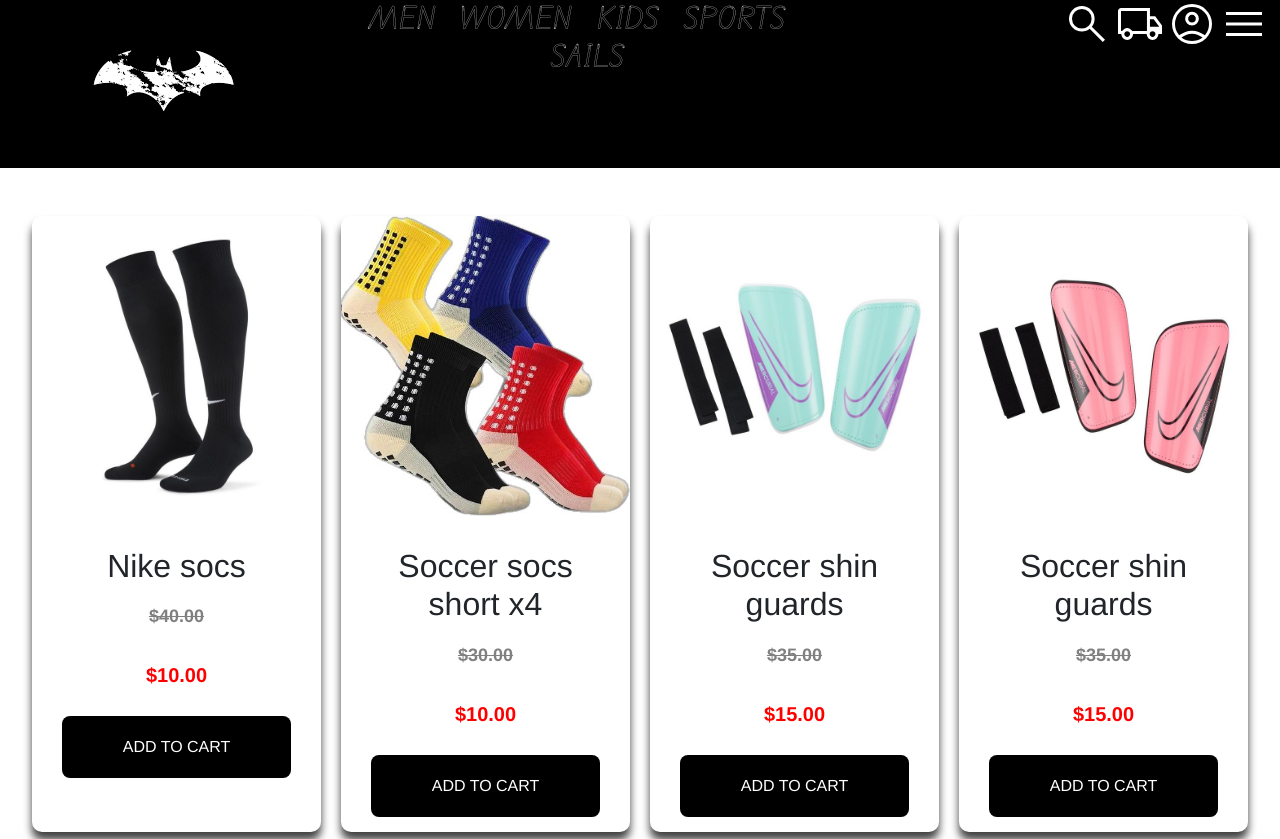
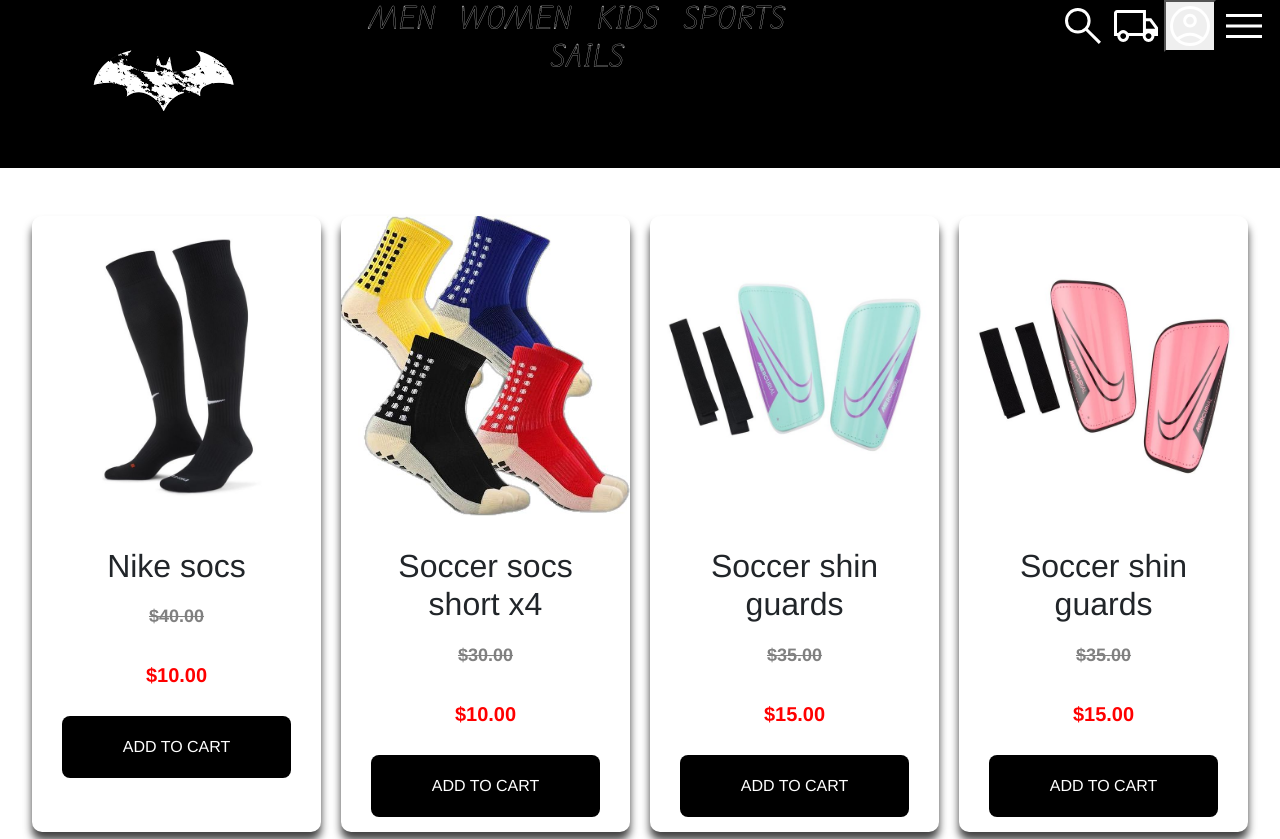
Before and after one commit to JIREH2408/trabajo-final-HTML, a plain HTML site: page sails.html in a window 1280 px wide. Shown: the top 839 px of the page. Drawn offline with Linux system fonts and the light colour scheme.

Commit message:
Update sails.html

```diff
--- a/sails.html
+++ b/sails.html
@@ -24,7 +24,9 @@
                 <div class="svg col-4">
                     <a href="#"><svg xmlns="http://www.w3.org/2000/svg" height="48px" viewBox="0 -960 960 960" width="48px" fill="#FFFFFF"><path d="M796-121 533-384q-30 26-69.96 40.5Q423.08-329 378-329q-108.16 0-183.08-75Q120-479 120-585t75-181q75-75 181.5-75t181 75Q632-691 632-584.85 632-542 618-502q-14 40-42 75l264 262-44 44ZM377-389q81.25 0 138.13-57.5Q572-504 572-585t-56.87-138.5Q458.25-781 377-781q-82.08 0-139.54 57.5Q180-666 180-585t57.46 138.5Q294.92-389 377-389Z"/></svg></a>
                     <a href="#"><svg xmlns="http://www.w3.org/2000/svg" height="48px" viewBox="0 -960 960 960" width="48px" fill="#FFFFFF"><path d="M224.12-161q-49.12 0-83.62-34.42Q106-229.83 106-279H40v-461q0-24 18-42t42-18h579v167h105l136 181v173h-71q0 49.17-34.38 83.58Q780.24-161 731.12-161t-83.62-34.42Q613-229.83 613-279H342q0 49-34.38 83.5t-83.5 34.5Zm-.12-60q24 0 41-17t17-41q0-24-17-41t-41-17q-24 0-41 17t-17 41q0 24 17 41t41 17ZM100-339h22q17-27 43.04-43t58-16q31.96 0 58.46 16.5T325-339h294v-401H100v401Zm631 118q24 0 41-17t17-41q0-24-17-41t-41-17q-24 0-41 17t-17 41q0 24 17 41t41 17Zm-52-204h186L754-573h-75v148ZM360-529Z"/></svg></a>
-                    <a href="#"><svg xmlns="http://www.w3.org/2000/svg" height="48px" viewBox="0 -960 960 960" width="48px" fill="#FFFFFF"><path d="M222-255q63-44 125-67.5T480-346q71 0 133.5 23.5T739-255q44-54 62.5-109T820-480q0-145-97.5-242.5T480-820q-145 0-242.5 97.5T140-480q0 61 19 116t63 109Zm257.81-195q-57.81 0-97.31-39.69-39.5-39.68-39.5-97.5 0-57.81 39.69-97.31 39.68-39.5 97.5-39.5 57.81 0 97.31 39.69 39.5 39.68 39.5 97.5 0 57.81-39.69 97.31-39.68 39.5-97.5 39.5Zm.66 370Q398-80 325-111.5t-127.5-86q-54.5-54.5-86-127.27Q80-397.53 80-480.27 80-563 111.5-635.5q31.5-72.5 86-127t127.27-86q72.76-31.5 155.5-31.5 82.73 0 155.23 31.5 72.5 31.5 127 86t86 127.03q31.5 72.53 31.5 155T848.5-325q-31.5 73-86 127.5t-127.03 86Q562.94-80 480.47-80Zm-.47-60q55 0 107.5-16T691-212q-51-36-104-55t-107-19q-54 0-107 19t-104 55q51 40 103.5 56T480-140Zm0-370q34 0 55.5-21.5T557-587q0-34-21.5-55.5T480-664q-34 0-55.5 21.5T403-587q0 34 21.5 55.5T480-510Zm0-77Zm0 374Z"/></svg></a>
+                    <button type="button" class="btn-log" data-bs-toggle="modal" data-bs-target="#staticBackdrop">
+                        <svg xmlns="http://www.w3.org/2000/svg" height="48px" viewBox="0 -960 960 960" width="48px" fill="#FFFFFF"><path d="M222-255q63-44 125-67.5T480-346q71 0 133.5 23.5T739-255q44-54 62.5-109T820-480q0-145-97.5-242.5T480-820q-145 0-242.5 97.5T140-480q0 61 19 116t63 109Zm257.81-195q-57.81 0-97.31-39.69-39.5-39.68-39.5-97.5 0-57.81 39.69-97.31 39.68-39.5 97.5-39.5 57.81 0 97.31 39.69 39.5 39.68 39.5 97.5 0 57.81-39.69 97.31-39.68 39.5-97.5 39.5Zm.66 370Q398-80 325-111.5t-127.5-86q-54.5-54.5-86-127.27Q80-397.53 80-480.27 80-563 111.5-635.5q31.5-72.5 86-127t127.27-86q72.76-31.5 155.5-31.5 82.73 0 155.23 31.5 72.5 31.5 127 86t86 127.03q31.5 72.53 31.5 155T848.5-325q-31.5 73-86 127.5t-127.03 86Q562.94-80 480.47-80Zm-.47-60q55 0 107.5-16T691-212q-51-36-104-55t-107-19q-54 0-107 19t-104 55q51 40 103.5 56T480-140Zm0-370q34 0 55.5-21.5T557-587q0-34-21.5-55.5T480-664q-34 0-55.5 21.5T403-587q0 34 21.5 55.5T480-510Zm0-77Zm0 374Z"/></button></a>
+                    </button>
                     <a href="#"><svg xmlns="http://www.w3.org/2000/svg" height="48px" viewBox="0 -960 960 960" width="48px" fill="#FFFFFF"><path d="M120-240v-60h720v60H120Zm0-210v-60h720v60H120Zm0-210v-60h720v60H120Z"/></svg></a>
                 </div>
         </header>
```
